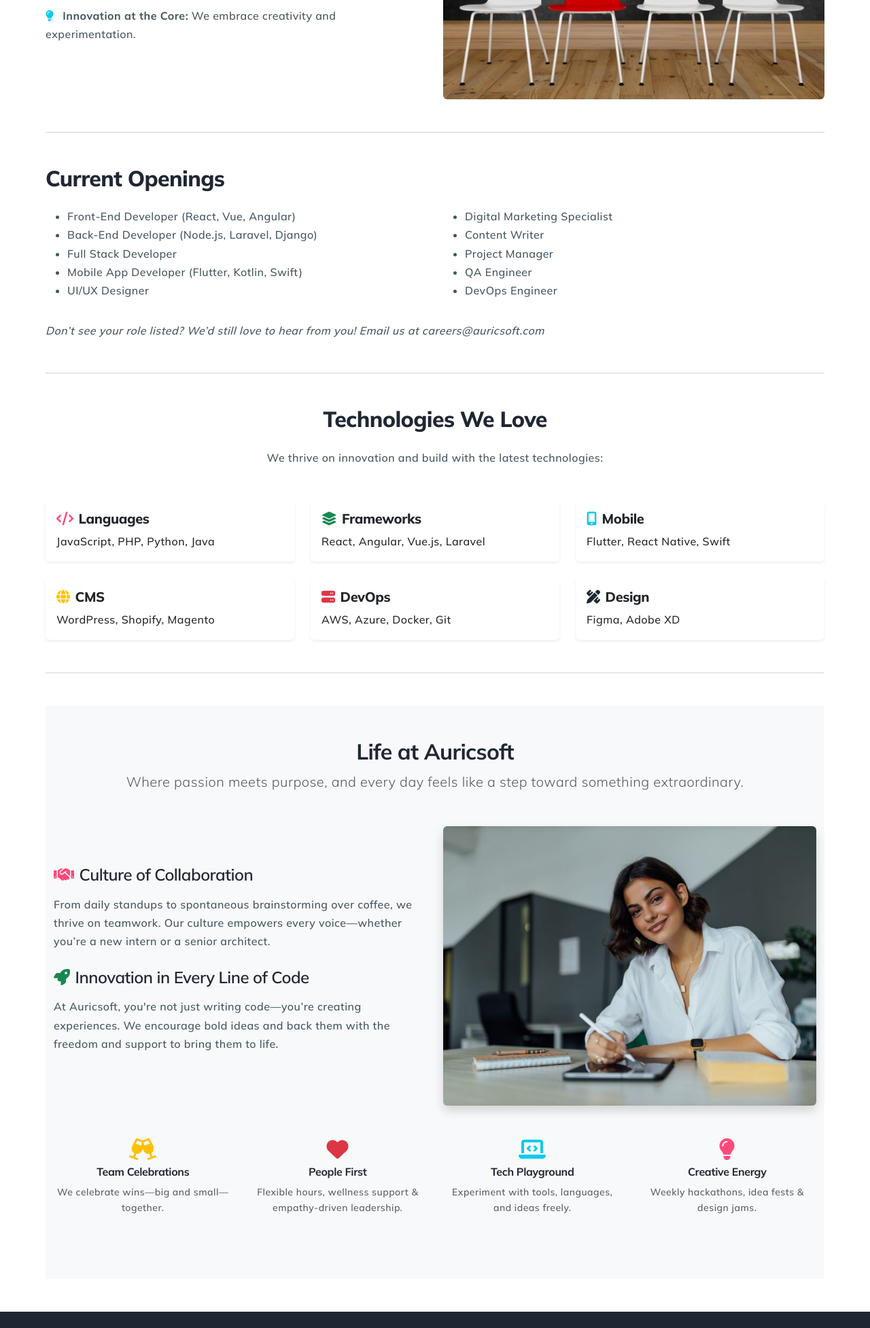
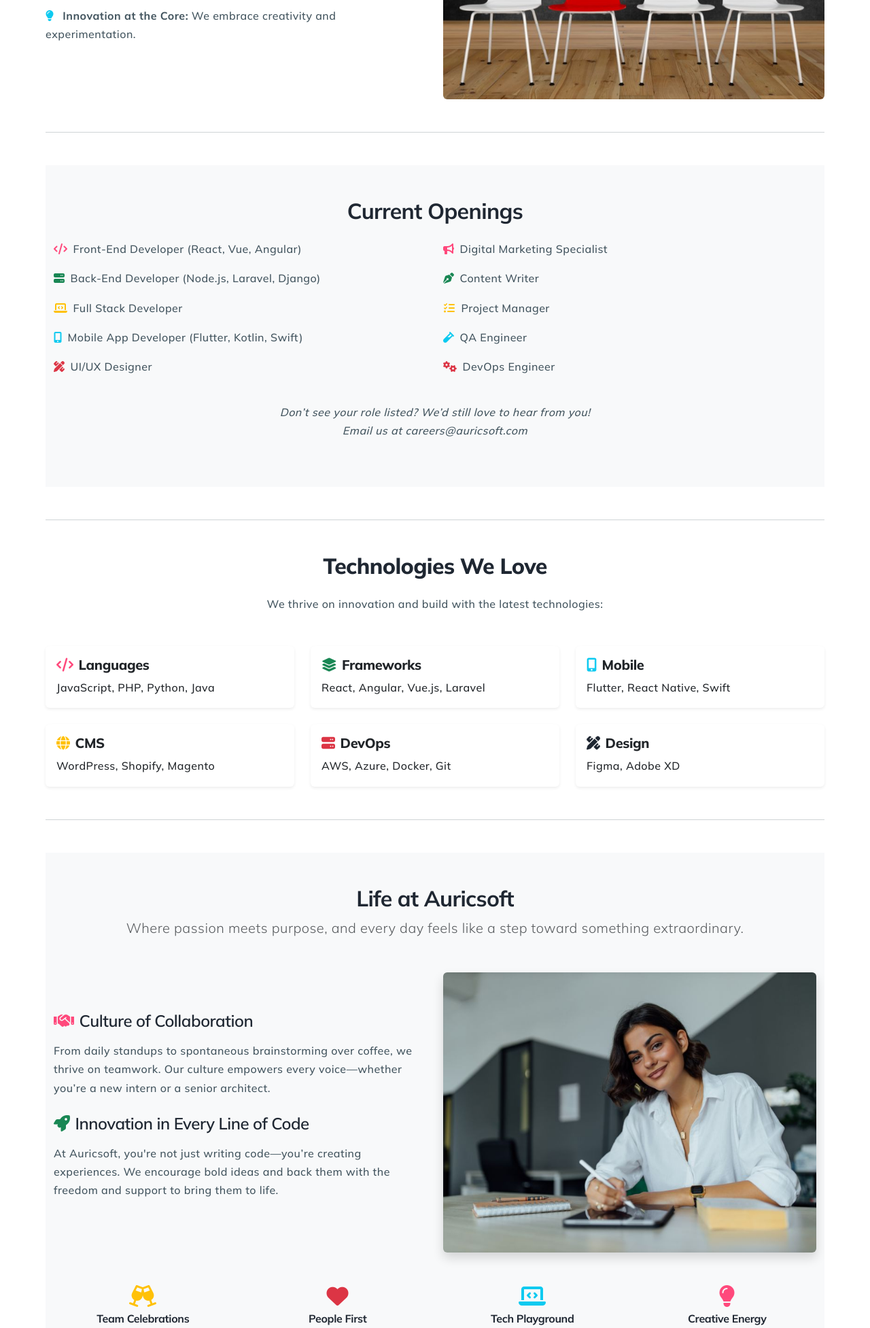
Before and after one commit to prabhats-github/auricsoft-platform, a PHP site: page /work-with-us.php in a window 1280 px wide. Shown: the part 1083-3036 px from the top of the page at 68% size. Run offline with PHP 8.4, Linux system fonts and the light colour scheme.

Commit message:
Initial commit: Upload full project

```diff
--- a/work-with-us.php
+++ b/work-with-us.php
@@ -130,30 +130,33 @@
 
             <hr class="my-5" />
 
-            <h2 class="mb-4"> Current Openings</h2>
+            <section class="py-5 bg-light">
+  <div class="container">
+    <h2 class="mb-4 text-center fw-bold">Current Openings</h2>
     <div class="row">
       <div class="col-md-6">
-                    <ul>
-                        <li>Front-End Developer (React, Vue, Angular)</li>
-                        <li>Back-End Developer (Node.js, Laravel, Django)</li>
-                        <li>Full Stack Developer</li>
-                        <li>Mobile App Developer (Flutter, Kotlin, Swift)</li>
-                        <li>UI/UX Designer</li>
+        <ul class="list-unstyled">
+          <li class="mb-3"><i class="fas fa-code text-primary me-2"></i>Front-End Developer (React, Vue, Angular)</li>
+          <li class="mb-3"><i class="fas fa-server text-success me-2"></i>Back-End Developer (Node.js, Laravel, Django)</li>
+          <li class="mb-3"><i class="fas fa-laptop-code text-warning me-2"></i>Full Stack Developer</li>
+          <li class="mb-3"><i class="fas fa-mobile-alt text-info me-2"></i>Mobile App Developer (Flutter, Kotlin, Swift)</li>
+          <li class="mb-3"><i class="fas fa-pencil-ruler text-danger me-2"></i>UI/UX Designer</li>
         </ul>
       </div>
       <div class="col-md-6">
-                    <ul>
-                        <li>Digital Marketing Specialist</li>
-                        <li>Content Writer</li>
-                        <li>Project Manager</li>
-                        <li>QA Engineer</li>
-                        <li>DevOps Engineer</li>
+        <ul class="list-unstyled">
+          <li class="mb-3"><i class="fas fa-bullhorn text-primary me-2"></i>Digital Marketing Specialist</li>
+          <li class="mb-3"><i class="fas fa-pen-nib text-success me-2"></i>Content Writer</li>
+          <li class="mb-3"><i class="fas fa-tasks text-warning me-2"></i>Project Manager</li>
+          <li class="mb-3"><i class="fas fa-vial text-info me-2"></i>QA Engineer</li>
+          <li class="mb-3"><i class="fas fa-cogs text-danger me-2"></i>DevOps Engineer</li>
         </ul>
       </div>
     </div>
-            <p class="mt-3"><em>Don’t see your role listed? We’d still love to hear from you! Email us at <a
-                        href="mailto:careers@auricsoft.com">careers@auricsoft.com</a></em></p>
-
+    <p class="mt-4 text-center"><em>Don’t see your role listed? We’d still love to hear from you!<br>
+      Email us at <a href="mailto:careers@auricsoft.com">careers@auricsoft.com</a></em></p>
+  </div>
+</section>
             <hr class="my-5" />
 
             <h2 class="mb-4 text-center">Technologies We Love</h2>
```
Lines whose indentation alone changed are shown as unchanged.
